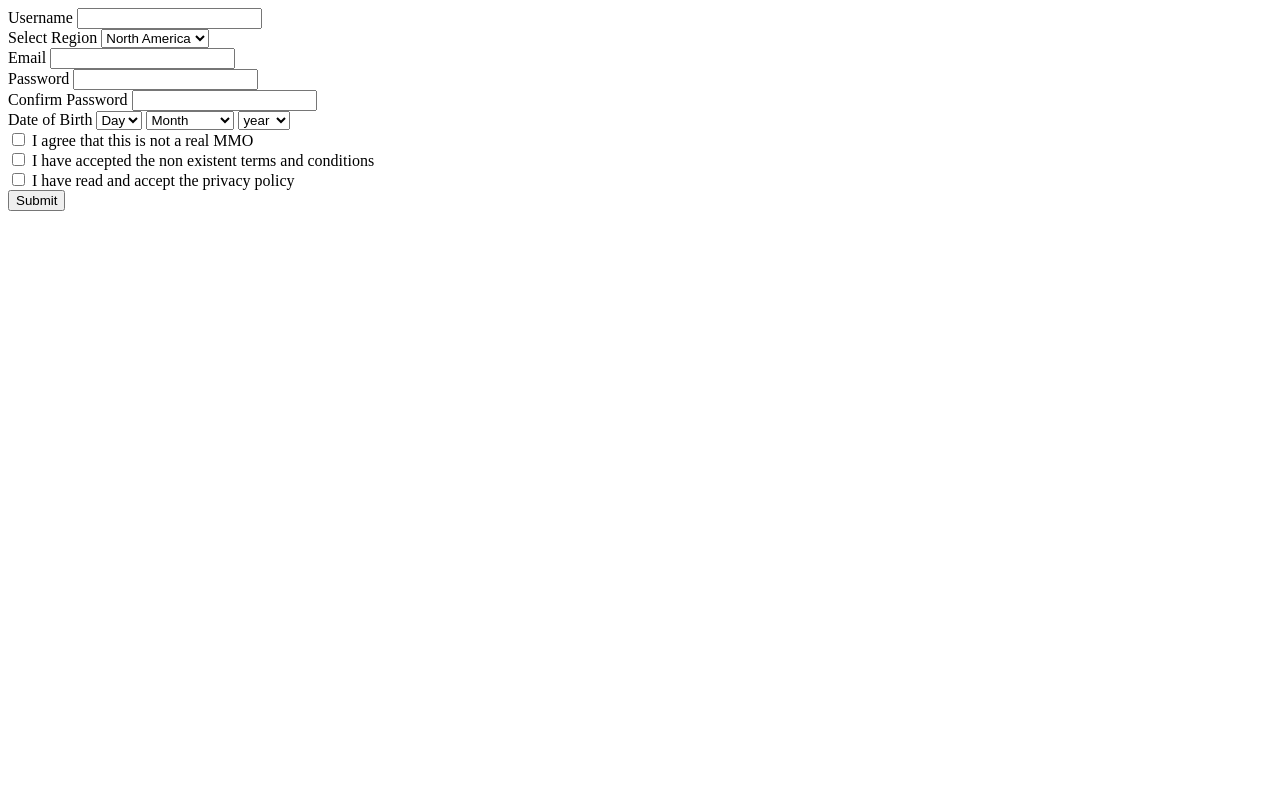
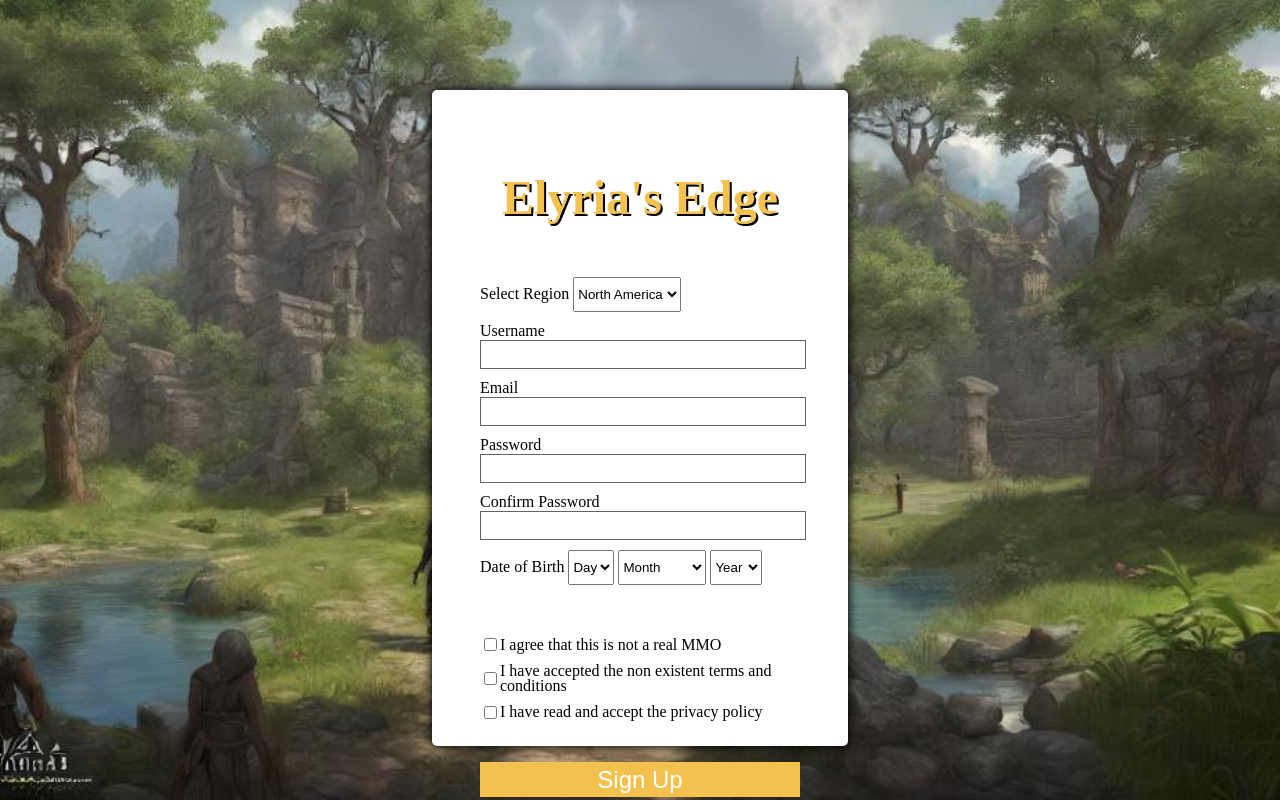
Before and after one commit to ejun95/signup-form, a plain HTML site: page index.html in a window 1280 px wide. Drawn offline with Linux system fonts and the light colour scheme.

Commit message:
Complete form functionality

```diff
--- a/index.html
+++ b/index.html
@@ -4,40 +4,54 @@
   <head>
     <meta charset="UTF-8">
     <meta name="viewport" content="width=device-width, initial-scale=1.0">
-    <title>Sign Up</title>
+    <title>Elyria's Edge</title>
+    <link rel="stylesheet" href="./style.css">
+    <script src="./index.js" defer></script>
   </head>
 
   <body>
-    <form action="" method="post">
-      <div class="input-container">
-        <label for="username">Username</label>
-        <input id='username' name='username' type="text" required>
+    <div class='bg'>
+      <form action="" method="post" id='form'>
+        <div>
+          <h1>Elyria's Edge</h1>
         </div>
         <div class="input-container">
           <label for="region">Select Region</label>
-        <select name="region" id="region">
+          <select name="region" id="region" class='dropdown'>
             <option value="north-america" selected>North America</option>
             <option value="latin-america">Latin America</option>
-          <option value="oceania">oceania</option>
+            <option value="oceania">Oceania</option>
             <option value="asia">Asia</option>
             <option value="europe">Europe</option>
           </select>
         </div>
         <div class="input-container">
+          <label for="username">Username</label>
+          <input id='username' name='username' type="text" class='text-input'
+            required>
+          <div  class='tooltip rules'>
+            Username must be between 4 to 16 alphanumerical characters or symbols. Symbols other than "-" or "_" cannot be used.
+          </div>
+        </div>
+
+        <div class="input-container">
           <label for="email">Email</label>
-        <input type="email" required>
+          <input id='email' type="email" class='text-input' required>
         </div>
         <div class="input-container">
           <label for="password">Password</label>
-        <input type="password" required>
+          <input type="password" class='text-input' id='password' required>
+          <div  class='tooltip rules'>
+            Password must be between 6 to 32 alphanumerical characters or symbols. Symbols other than "!", "@", "#", "$", "%", "&", "*", "-", "_", "?" cannot be used.
+          </div>
         </div>
         <div class="input-container">
           <label for="confirm-pwd">Confirm Password</label>
-        <input type="password" required>
+          <input type="password" class='text-input' id='confirm-pwd' required minlength='6' maxlength='32' pattern='[a-zA-Z0-9!@#$%&*-_?]{6,32}'>
         </div>
         <div class="input-container">
           <label for="date-of-birth">Date of Birth</label>
-        <select name="day" id="day">
+          <select name="day" id="day" class='dropdown' required>
             <option value="" disabled selected>Day</option>
             <option value="1">1</option>
             <option value="2">2</option>
@@ -71,7 +85,7 @@
             <option value="30">30</option>
             <option value="31">31</option>
           </select>
-        <select name="month" id="month">
+          <select name="month" id="month" class='dropdown' required>
             <option value="" disabled selected>Month</option>
             <option value="1">January</option>
             <option value="2">February</option>
@@ -86,8 +100,8 @@
             <option value="11">November</option>
             <option value="12">December</option>
           </select>
-        <select name="year" id="year">
-          <option value="" disabled selected>year</option>
+          <select name="year" id="year" class='dropdown' required>
+            <option value="" disabled selected>Year</option>
             <option value="2024">2024</option>
             <option value="2023">2023</option>
             <option value="2022">2022</option>
@@ -195,27 +209,39 @@
             <option value="1920">1920</option>
           </select>
         </div>
+        <div class="checkboxes"></div>
         <div class="input-container-row">
-        <input type="checkbox" id='not-real' name='not-real' value='not-real'>
+          <input type="checkbox" id='not-real' name='not-real' value='not-real' required>
+          <div class='row-container-content'>
             <label for="not-real">I agree that this is not a real MMO</label>
           </div>
-      <div class="input-container-row">
-        <input type="checkbox" id='terms' name='terms' value='terms'>
-        <label for="terms">I have accepted the non existent terms and conditions</label>
+
         </div>
         <div class="input-container-row">
-        <input type="checkbox" id='privacy' name='privacy' value='privacy'>
-        <label for="privacy">I have read and accept the privacy policy</label>
+          <input type="checkbox" id='terms' name='terms' value='terms' required>
+          <div class='row-container-content'>
+            <label for="terms">I have accepted the non existent terms and
+              conditions</label>
+          </div>
+        </div>
+        <div class="input-container-row">
+          <input type="checkbox" id='privacy' name='privacy' value='privacy' required>
+          <div class='row-container-content'>
+            <label for="privacy">I have read and accept the privacy
+              policy</label>
+          </div>
         </div>
         <div class='btn-container'>
-        <button type="submit">Submit</button>
+          <button type="submit" id='signup'>Sign Up</button>
         </div>
       </form>
+    </div>
   </body>
 
 </html>
 
 <!--
+This is ai generated text
 
 A fantasy MMO that takes players to the world of Elyria, where they must fight to claim the edge of the land
 Welcome to Elyria's Edge: The Battle for the Last Frontier
--- a/index.js
+++ b/index.js
@@ -0,0 +1,62 @@
+const form = document.getElementById('form');
+const uname = document.getElementById('username');
+const email = document.getElementById('email');
+const pwd = document.getElementById('password');
+const confirm_pwd = document.getElementById('confirm-pwd');
+const button = document.getElementById('signup');
+const day = document.getElementById('day');
+const month = document.getElementById('month');
+const year = document.getElementById('year');
+const not_real = document.getElementById('not-real');
+const terms = document.getElementById('terms');
+const privacy = document.getElementById('privacy');
+
+const unameRegEx = /[a-zA-Z0-9!@#$%&*-_?]{4,16}/;
+const emailRegex = /[a-zA-Z-9!@#$%^&*()-_=+`~]+@[a-zA-Z0-9]+.[a-z]{1,3}/;
+const pwdRegEx = /[a-zA-Z0-9!@#$%&*-_?]{6,32}/;
+
+uname.addEventListener('input', () => {
+  const isValid = unameRegEx.test(uname.value);
+
+  if(uname.value.length === 0) {
+      uname.className = 'text-input';
+  } else {
+    uname.className = isValid ? 'valid' : 'invalid';
+  }
+});
+
+email.addEventListener('input', () => {
+  const isValid = emailRegex.test(email.value);
+
+  if(email.value.length === 0) {
+      email.className = 'text-input';
+  } else {
+    email.className = isValid ? 'valid' : 'invalid';
+  }
+});
+
+pwd.addEventListener('input', () => {
+  const isValid = pwdRegEx.test(pwd.value);
+
+  if(pwd.value.length === 0) {
+    pwd.className = 'text-input';
+  } else {
+    pwd.className = isValid ? 'valid' : 'invalid';
+  }
+});
+
+confirm_pwd.addEventListener('input', () => {
+  if(confirm_pwd.value !== pwd.value) {
+    confirm_pwd.className = 'invalid';
+  } else if(confirm_pwd.length === 0) {
+    confirm_pwd.className = 'text-input'
+  } else {
+    confirm_pwd.className = 'valid';
+  }
+});
+
+form.addEventListener('submit', (event) => {
+  event.preventDefault();
+
+  form.reset();
+});
--- a/style.css
+++ b/style.css
@@ -0,0 +1,153 @@
+/*
+Mystic Purple: #7D5BA6
+Forest Green: #2F5233
+Royal Blue: #0E4D92
+Earthen Brown: #5C3A24
+Sunset Gold: #F2C14E
+
+#DFE0DF
+#FFF8EA
+#A48E65
+#F2C14E #4e7ff2
+ */
+
+:root {
+  --main-subtext-color: #DFE0DF;
+  --second-subtext-color: #FFF8EA;
+  --main-color: #F2C14E;
+  --main-color-focus: #fad378;
+  --second-color: #A48E65;
+  --valid-color: #286af8;
+  --valid-color-focus: #6596ff;
+  --invalid-color: #ff1c27;
+  --invalid-color-focus: #ee4b2b;
+  --input-color: #636363;
+}
+
+@font-face {
+  font-family: baldur;
+  src: url(./fonts/Baldur.ttf);
+}
+body, html {
+  height: 100%;
+  margin: 0;
+  padding: 0;
+  text-align: center;
+}
+
+.bg {
+  background-image: url("./pictures/ElyriaEdge.jpeg");
+  background-repeat: no-repeat;
+  height: 100%;
+  width: 100%;
+  background-position: center;
+  background-size: cover;
+  position: absolute;
+
+  padding: 0;
+  margin: 0;
+}
+
+h1 {
+  padding-bottom: 10px;
+  font-size: 3em;
+  text-shadow: 2px 2px black;
+  color: var(--main-color);
+  text-align: center;
+}
+
+form {
+  background-color: white;
+  height: 70%;
+  width: 20em;
+  margin:90px auto;
+  padding: 3rem;
+  text-align: left;
+  border-radius: 5px;
+  box-shadow: 0 0 10px 1px black;
+}
+
+.dropdown{
+  height: 35px;
+}
+
+.input-container-row {
+  display: flex;
+  align-items: center;
+  max-height: 50px;
+  margin-bottom: 10px;
+}
+
+.row-container-content {
+  line-height: .9;
+}
+
+.input-container {
+  padding-top: 10px;
+  position: relative;
+}
+
+.text-input, .valid, .invalid {
+  width: 100%;
+  height: 25px;
+}
+
+.text-input {
+  border: 1px solid var(--input-color);
+}
+
+input.valid {
+  border: 1px solid var(--valid-color);
+}
+
+input.invalid {
+  border: 1px solid var(--invalid-color);
+}
+
+input.invalid:focus {
+  border: 3px solid var(--invalid-color-focus);
+}
+
+.text-input:focus {
+  border: 3px solid var(--valid-color-focus);
+}
+
+.tooltip {
+  font-size: 14px;
+  background-color: var(--second-color);
+  color: var(--main-subtext-color);
+  width: 200px;
+  position: absolute;
+  padding: 5px 10px;
+  text-align: left;
+  right: -.6em;
+  top: 4.3em;
+  z-index: 1;
+}
+
+.rules {
+  visibility: hidden;
+}
+
+.input-container:focus-within>.rules {
+  visibility: visible;
+}
+
+.checkboxes {
+  margin-top: 50px;
+}
+
+
+button {
+  margin-top: 30px;
+  width: 100%;
+  height: 35px;
+  border-style: none;
+  font-size: 24px;
+  color: white;
+  background-color: var(--main-color);
+}
+
+button:hover {
+  background-color: var(--main-color-focus);
+}
```
Also changed, not shown: fonts/Baldur.ttf (added), pictures/3748045.jpg (deleted), pictures/ElyriaEdge.jpeg (added). Lines whose indentation alone changed are shown as unchanged.
